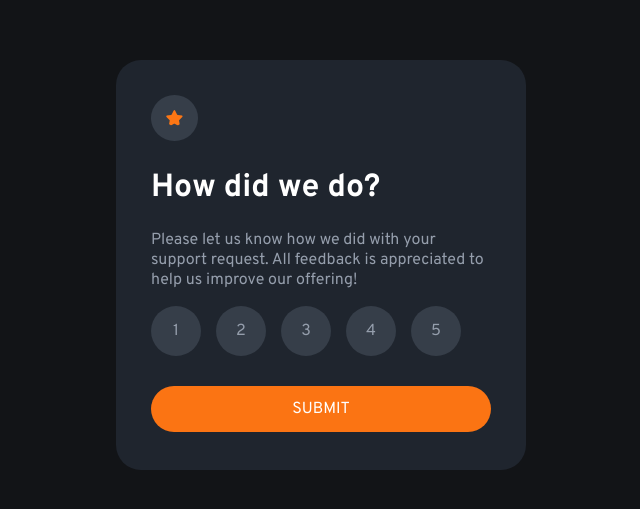
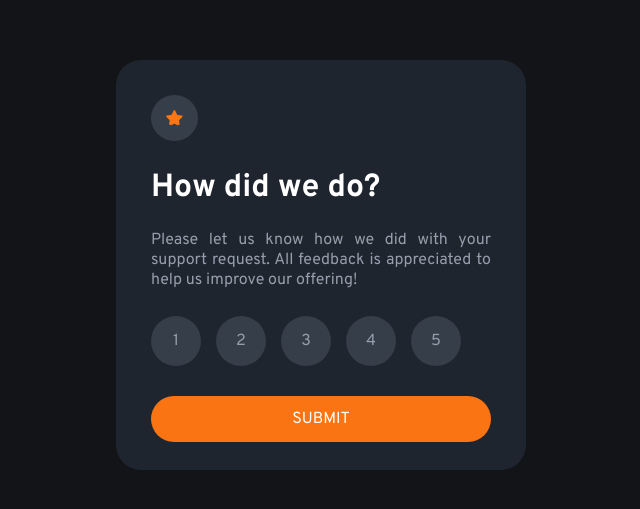
Before and after one commit to tanjamiloshoska-metergram/interactive-rating-component, a React (Create React App) app: page / in a window 1280 px wide. Shown: the part 135-644 px from the top of the page, without its empty margins (319-959 px from the left). Built offline with nearby package versions, Linux system fonts and the light colour scheme.

Commit message:
Justified text in paragraph

```diff
--- a/src/components/RatingComponent/RatingComponent.module.css
+++ b/src/components/RatingComponent/RatingComponent.module.css
@@ -1,5 +1,7 @@
 p {
   color: hsl(217, 12%, 63%);
+  text-align: justify;
+  padding-bottom: 10px;
 }
 
 h1 {
```
